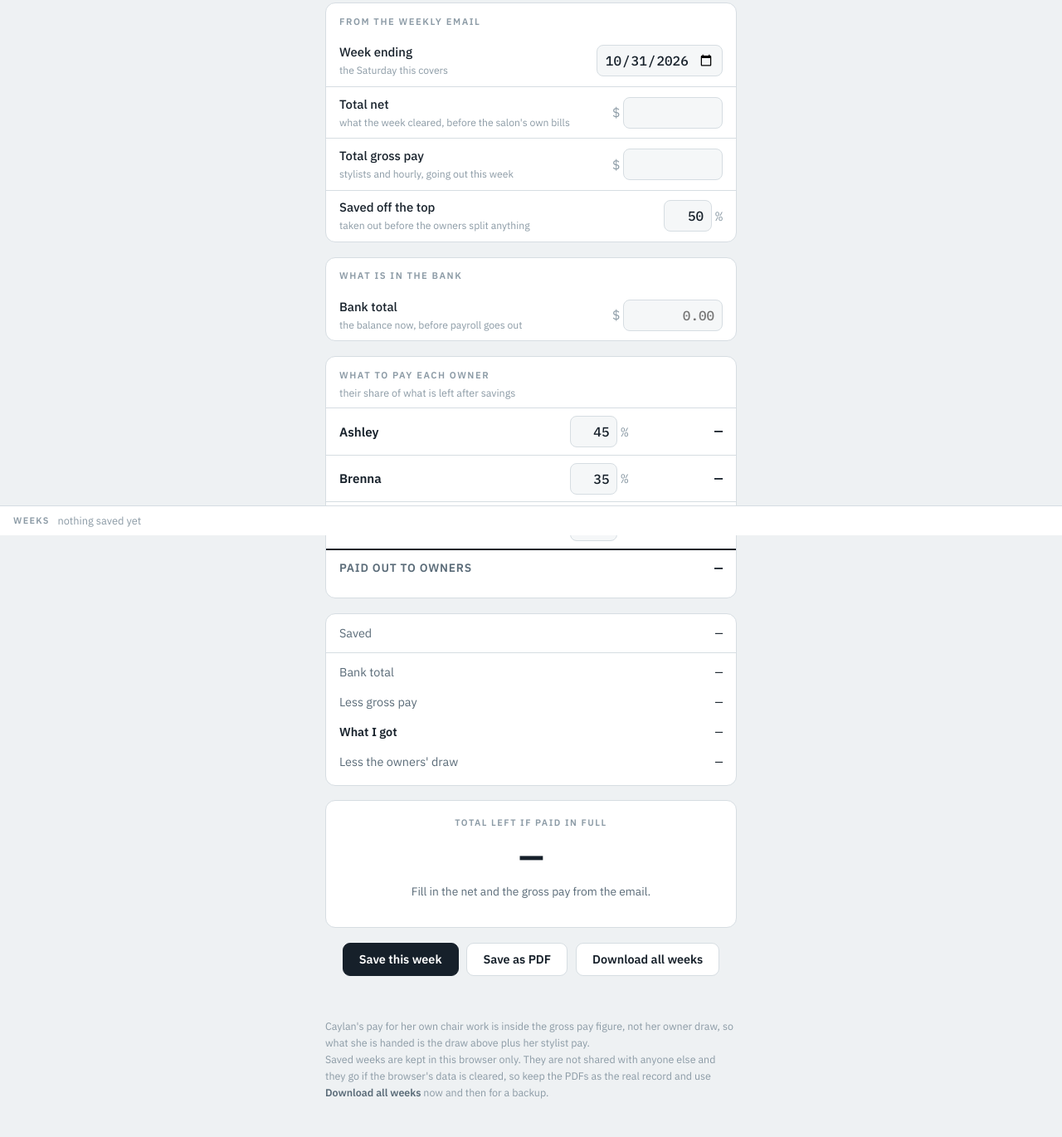
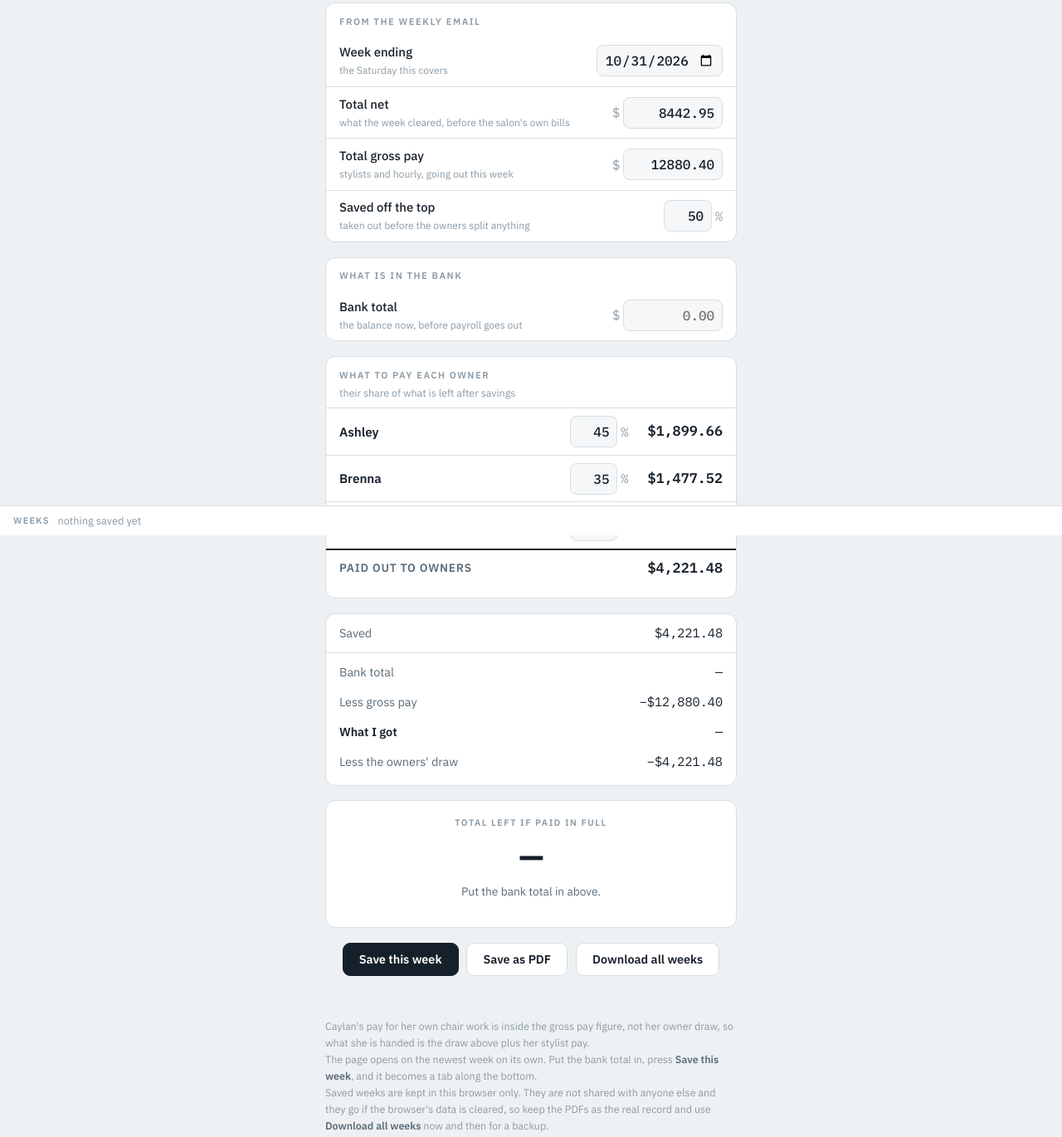
Before and after one commit to oakeemedia-spec/trio-cash-check, a plain HTML site: page index.html in a window 1280 px wide. Shown: the part 155-1525 px from the top of the page at 83% size. Drawn offline with Linux system fonts and the light colour scheme.

Commit message:
Open on the newest week from the email, not the newest saved one
Co-Authored-By: Claude Opus 5 <noreply@anthropic.com>

```diff
--- a/index.html
+++ b/index.html
@@ -212,6 +212,8 @@ footer b{color:var(--ink-soft);font-weight:600}
   <footer>
     Caylan's pay for her own chair work is inside the gross pay figure, not her owner
     draw, so what she is handed is the draw above plus her stylist pay.<br>
+    The page opens on the newest week on its own. Put the bank total in, press
+    <b>Save this week</b>, and it becomes a tab along the bottom.<br>
     Saved weeks are kept in this browser only. They are not shared with anyone else and
     they go if the browser's data is cleared, so keep the PDFs as the real record and
     use <b>Download all weeks</b> now and then for a backup.
@@ -222,6 +224,11 @@ footer b{color:var(--ink-soft);font-weight:600}
 
 <script>
 (function () {
+  /* The Sunday job rewrites the next line every week and pushes it up, so the
+     page is already showing last week before anyone types anything. Leave the
+     markers alone - that is how the script finds the line. */
+  /*LATEST*/ var LATEST = { weekend: "2026-10-31", net: "8442.95", payroll: "12880.40" }; /*ENDLATEST*/
+
   var STORE = "trio-weeks";
   var FIELDS = ["weekend","net","payroll","saved","bank","p-ashley","p-brenna","p-caylan"];
   var el = {};
@@ -394,12 +401,22 @@ footer b{color:var(--ink-soft);font-weight:600}
 
   /* ---------- start up on the newest saved week ---------- */
   var all = readAll(), weeks = Object.keys(all).sort();
-  if (weeks.length) {
+  var newest = weeks.length ? weeks[weeks.length - 1] : "";
+  if (newest) {
     FIELDS.forEach(function (k) {
-      var v = all[weeks[weeks.length - 1]][k];
+      var v = all[newest][k];
       if (v !== undefined) el[k].value = v;
     });
-  } else {
+  }
+  if (LATEST.weekend && LATEST.weekend > newest) {
+    // A newer week came in from the email than anything saved here. Show it,
+    // but keep the savings rate and splits from the last week she did, so a
+    // change she made on purpose is not quietly undone every Sunday.
+    el.weekend.value = LATEST.weekend;
+    el.net.value = LATEST.net;
+    el.payroll.value = LATEST.payroll;
+    el.bank.value = "";
+  } else if (!newest) {
     el.weekend.value = lastSaturday();
   }
   FIELDS.forEach(function (k) {
```
